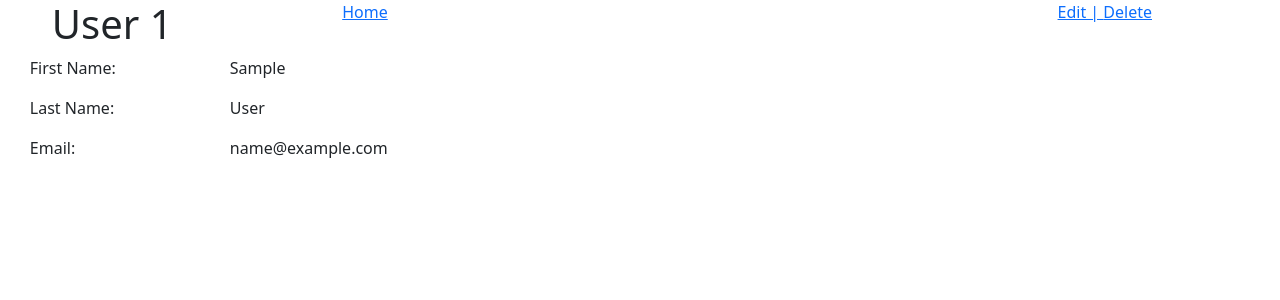
After one commit to jan19am/Python_Assignments, a Flask app: page /users/1 in a window 1280 px wide. The commit adds this page. Shown: the top 300 px of the page. Run offline with Flask 2, Linux system fonts and the light colour scheme; tables that the repository leaves empty or names only in its code hold one stand-in row (values such as "Sample post").

Commit message:
updated Users CRUD Modularized

```diff
--- a/Users_CRUD_Modularized/flask_app/controllers/users.py
+++ b/Users_CRUD_Modularized/flask_app/controllers/users.py
@@ -33,3 +33,39 @@ def create_user():
 def user_form():
 
     return render_template('form.html')
+
+
+# Displays single user by Id
+@app.route('/users/<int:id>')
+def display_user(id):
+
+    return render_template('show.html',
+    user_id = User.getById({'id' : id}))
+
+
+# Deletes user
+@app.route('/users/delete/<int:id>')
+def delete_user(id):
+
+    User.deleteById({'id' : id})
+    return redirect('/users')
+
+# Edit User form
+@app.route('/users/<int:id>/edit')
+def update_form(id):
+    print(id)
+    return render_template('edit.html',
+    user_update = User.getById({'id' : id}))
+
+
+@app.route('/users/update/<int:id>', methods=["POST"])
+def edit_user(id):
+
+    data = {
+        'first_name' : request.form['first_name'],
+        'last_name' : request.form['last_name'],
+        'email' : request.form['email'],
+        'id' : id
+    }
+    User.editById(data)
+    return redirect('/users')
--- a/Users_CRUD_Modularized/flask_app/models/user.py
+++ b/Users_CRUD_Modularized/flask_app/models/user.py
@@ -31,3 +31,30 @@ class User:
         %(email)s , NOW() , NOW() );'''
         # data is a dictionary that will be passed into the save method from server.py
         return connectToMySQL(mydb).query_db( query, data )
+
+    @classmethod
+    def getById(cls, data):
+        query = '''
+        SELECT *
+        FROM users
+        WHERE id = %(id)s;'''
+        results = connectToMySQL(mydb).query_db( query, data )
+        return cls(results[0])
+
+    @classmethod
+    def deleteById(cls, data):
+        query = '''
+        DELETE FROM users
+        WHERE id = %(id)s;'''
+        results = connectToMySQL(mydb).query_db( query, data )
+        print(f"results: {results}")
+
+    @classmethod
+    def editById(cls, data):
+        query = '''
+        UPDATE users
+        SET first_name = %(first_name)s,
+        last_name = %(last_name)s,
+        email = %(email)s
+        WHERE id = %(id)s;'''
+        return connectToMySQL(mydb).query_db( query, data )
--- a/Users_CRUD_Modularized/flask_app/static/css/style.css
+++ b/Users_CRUD_Modularized/flask_app/static/css/style.css
@@ -26,3 +26,15 @@ table, h1 {
 .button {
     margin-top: 20px;
 }
+
+.top {
+    display: flex;
+}
+
+.containers {
+    display: flex;
+}
+
+.lables{
+    width: 200px;
+}
--- a/Users_CRUD_Modularized/flask_app/templates/form.html
+++ b/Users_CRUD_Modularized/flask_app/templates/form.html
@@ -6,7 +6,7 @@
     <meta name="viewport" content="width=device-width, initial-scale=1.0">
     <link rel="stylesheet" type="text/css" href="{{ url_for('static', filename='css/style.css') }}">
     <link rel="stylesheet" href="https://cdn.jsdelivr.net/npm/bootstrap@5.2.0/dist/css/bootstrap.min.css" integrity="sha384-gH2yIJqKdNHPEq0n4Mqa/HGKIhSkIHeL5AyhkYV8i59U5AR6csBvApHHNl/vI1Bx" crossorigin="anonymous">
-    <title>Form</title>
+    <title>Create</title>
 </head>
 <body>
     <div class="wrapper">
--- /dev/null
+++ b/Users_CRUD_Modularized/flask_app/templates/show.html
@@ -0,0 +1,39 @@
+<!DOCTYPE html>
+<html lang="en">
+<head>
+    <meta charset="UTF-8">
+    <meta http-equiv="X-UA-Compatible" content="IE=edge">
+    <meta name="viewport" content="width=device-width, initial-scale=1.0">
+    <link rel="stylesheet" type="text/css" href="{{ url_for('static', filename='css/style.css') }}">
+    <link rel="stylesheet" href="https://cdn.jsdelivr.net/npm/bootstrap@5.2.0/dist/css/bootstrap.min.css" integrity="sha384-gH2yIJqKdNHPEq0n4Mqa/HGKIhSkIHeL5AyhkYV8i59U5AR6csBvApHHNl/vI1Bx" crossorigin="anonymous">
+    <title>Read (One)</title>
+</head>
+<body>
+    <div class="wrapper">
+        <div class="mx-auto">
+            <div class="top">
+                <h1>User {{user_id.id}}</h1>
+                <a href="/users">Home</a>
+            </div>
+            <div>
+                <div class="containers">
+                    <label class="lables" for="first_name">First Name:</label>
+                    <p>{{user_id.first_name}}</p>
+                </div>
+                <div class="containers">
+                    <label class="lables" for="last_name">Last Name:</label>
+                    <p>{{user_id.last_name}}</p>
+                </div>
+                <div class="containers">
+                    <label class="lables" for="email" >Email:</label>
+                    <p>{{user_id.email}}</p>
+                </div>
+            </div>
+        </div>
+        <div class="link">
+            <a href="/users/{{user_id.id}}/edit">Edit | </a>
+            <a href="/users/delete/{{user_id.id}}">Delete</a>
+        </div>
+    </div>
+</body>
+</html>
```
Also changed, not shown: Users_CRUD_Modularized/flask_app/templates/display.html (+9 -3 lines), Users_CRUD_Modularized/flask_app/templates/edit.html (added, +33 -0 lines).
